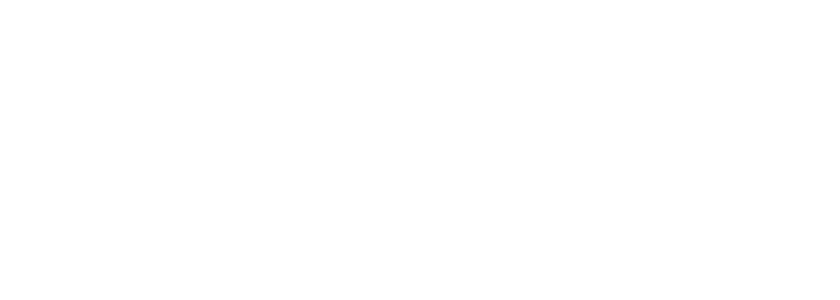
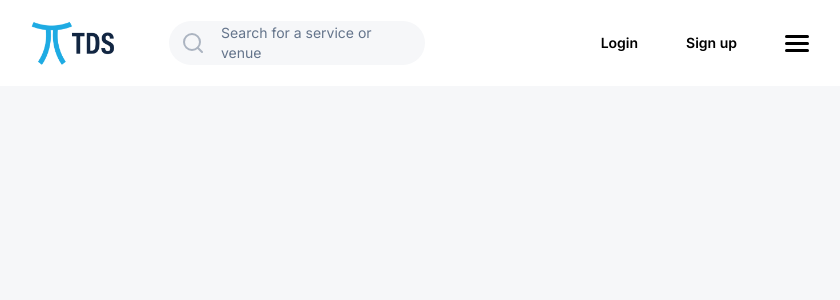
Before and after one commit to Shrief88/TDS_Assignment, a React (Vite) app in the folder client/: page / in a window 1280 px wide. Before the commit this address had no page. Shown: the top 300 px of the page, without its empty margins (215-1055 px from the left). Built offline with nearby package versions, Linux system fonts and the light colour scheme.

Commit message:
add navbar

```diff
--- a/client/src/App.tsx
+++ b/client/src/App.tsx
@@ -2,6 +2,7 @@ import { Route, Routes } from "react-router-dom";
 
 import Login from "./pages/Login";
 import SignUp from "./pages/SignUp";
+import Home from "./pages/Home";
 
 function App() {
   return (
@@ -10,6 +11,7 @@ function App() {
         <div className="relative flex flex-col min-h-screen">
           <div className="flex-grow flex-1">
             <Routes>
+              <Route path="/" element={<Home />} />
               <Route path="/login" element={<Login />} />
               <Route path="/signup" element={<SignUp />} />
             </Routes>
--- /dev/null
+++ b/client/src/components/layout/Navbar.tsx
@@ -0,0 +1,43 @@
+import logo from "@/assets/logo.png";
+import { Button } from "../ui/button";
+import { NavLink } from "react-router-dom";
+import { Search } from "lucide-react";
+
+const Navbar = () => {
+  return (
+    <div className="w-full bg-card font-Inter grid grid-cols-1 gap-y-6 px-4 py-4 lg:grid-cols-2 lg:px-60 lg:gap-y-0">
+      <div className="order-2 lg:order-1 lg:grid-cols-1 flex items-center gap-12">
+        <img src={logo} alt="TDS" className="w-24 hidden lg:block" />
+        <div className="flex flex-1 items-center px-3 rounded-lg  lg:rounded-full max-w-[360px] bg-muted h-11">
+          <Search className="mr-4 h-6 w-6 text-muted-foreground shrink-0 opacity-50" />
+          <p className="text-muted-foreground text-sm">
+            Search for a service or venue
+          </p>
+        </div>
+      </div>
+      <div className="order-1 lg:order-2 lg:grid-cols-1 justify-between lg:justify-end flex items-center gap-4">
+        <div className="flex gap-4 items-center order-2 lg:order-1">
+          <NavLink to="/login">
+            <Button variant="ghost" className="font-semibold px-0 lg:px-4">
+              Login
+            </Button>
+          </NavLink>
+
+          <NavLink to="/signup">
+            <Button variant="ghost" className="font-semibold px-0 lg:px-4">
+              Sign up
+            </Button>
+          </NavLink>
+        </div>
+
+        <div className="flex flex-col gap-1  lg:px-4 order-1 lg:order-2">
+          <div className="h-[3px] w-6 bg-black rounded-2xl"></div>
+          <div className="h-[3px] w-6 bg-black rounded-2xl"></div>
+          <div className="h-[3px] w-6 bg-black rounded-2xl"></div>
+        </div>
+      </div>
+    </div>
+  );
+};
+
+export default Navbar;
--- a/client/src/global.css
+++ b/client/src/global.css
@@ -1,4 +1,6 @@
 @import url("https://fonts.googleapis.com/css2?family=Poppins:ital,wght@0,100;0,200;0,300;0,400;0,500;0,600;0,700;0,800;0,900;1,100;1,200;1,300;1,400;1,500;1,600;1,700;1,800;1,900&display=swap");
+
+@import url("https://fonts.googleapis.com/css2?family=Inter:wght@100..900&display=swap");
 
 @tailwind base;
 @tailwind components;
--- /dev/null
+++ b/client/src/pages/Home.tsx
@@ -0,0 +1,14 @@
+import Navbar from "@/components/layout/Navbar";
+
+const Home = () => {
+  return (
+    <div className="h-screen w-full flex flex-col items-center">
+      <Navbar />
+      <div className="bg-muted flex-1 w-full">
+
+      </div>
+    </div>
+  );
+};
+
+export default Home;
--- a/client/src/pages/SignUp.tsx
+++ b/client/src/pages/SignUp.tsx
@@ -31,7 +31,7 @@ const SignUp = () => {
   };
 
   return (
-    <div className="h-screen w-full px-6 py-20 bg-muted flex flex-col justify-center items-center">
+    <div className="w-full px-6 py-20 bg-muted flex flex-col justify-center items-center">
       <Card className="container bg-card px-7 py-11 rounded-[40px] max-w-[540px] shadow-sm shadow-slate-300">
         <CardHeader>
           <div>
--- a/client/tailwind.config.js
+++ b/client/tailwind.config.js
@@ -19,6 +19,7 @@ module.exports = {
     extend: {
       fontFamily: {
         Poppins: ["Poppins"],
+        Inter: ["Inter"],
       },
       fontSize: {
         sm: ['14px', '20px'],
```
Also changed, not shown: client/src/assets/logo.png (added).
